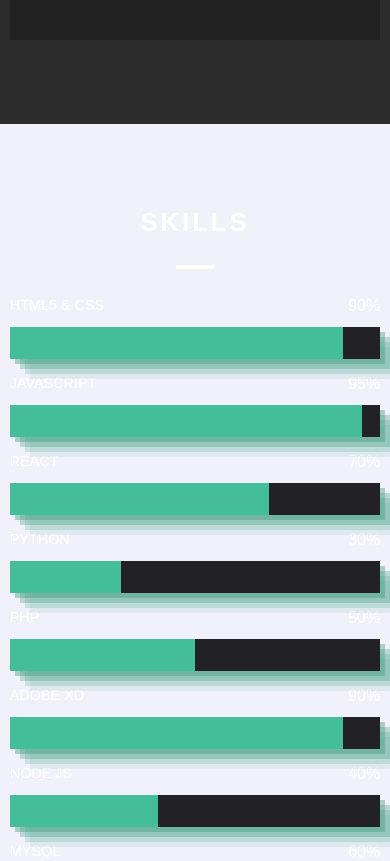
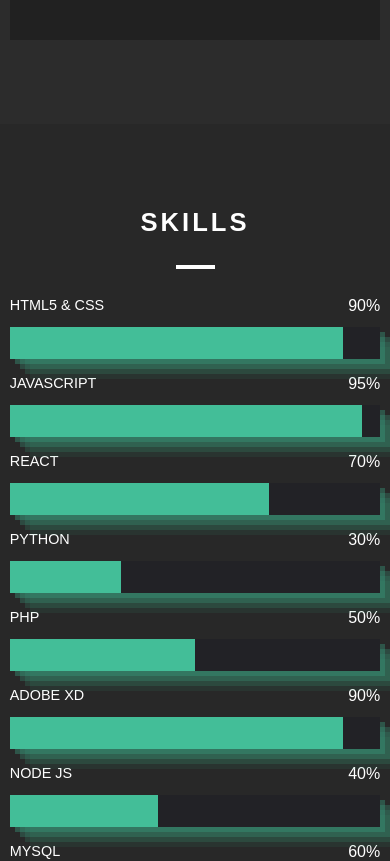
Before and after one commit to Polcsi/my-portfolio-with-react, a React (Create React App) app: page / in a window 390 px wide. Shown: the part 2180-3041 px from the top of the page. Built offline with nearby package versions, Linux system fonts and the light colour scheme.

Commit message:
fixed white skills section background

```diff
--- a/src/css/mobile.css
+++ b/src/css/mobile.css
@@ -127,7 +127,7 @@
     background-size: contain;
     background-attachment: unset;
     background-image: none;
-    background: var(--gray-primary-6);
+    background: var(--gray-primary-6) !important;
   }
   .skills-section-overlay {
     background: none;
```
